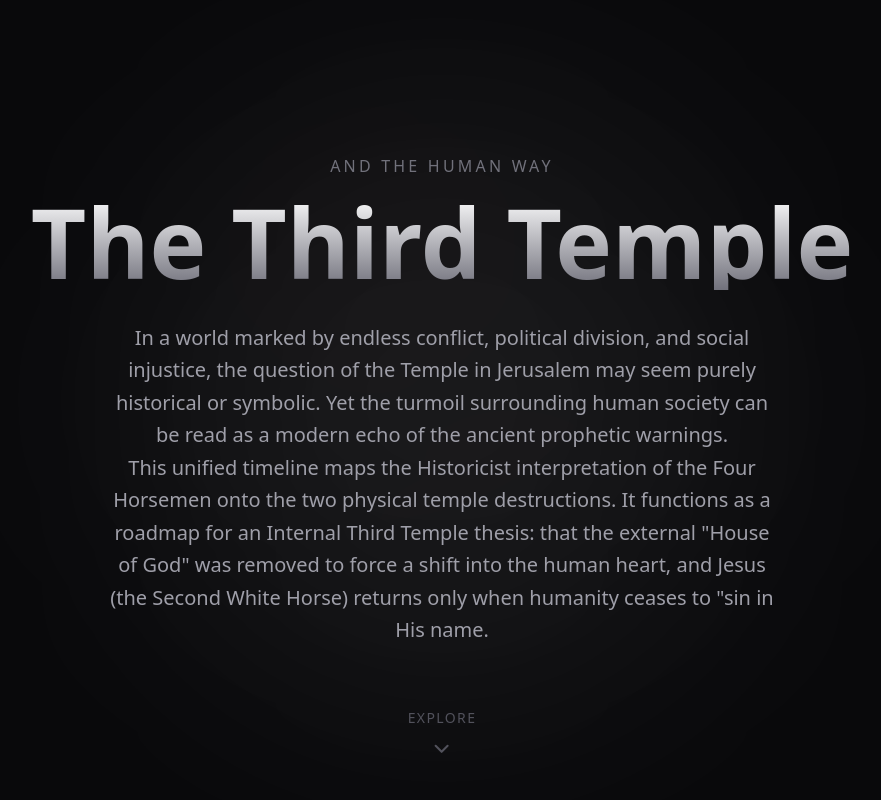
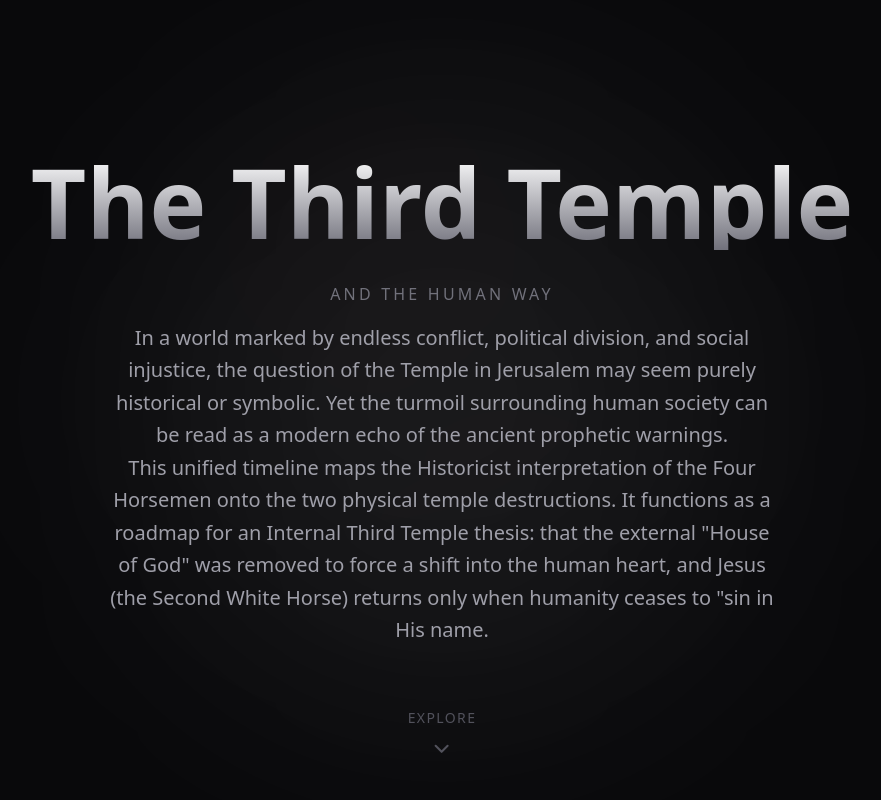
Before and after one commit to galen108/The-Human-Way, a Next.js app: page / in a window 1280 px wide. Shown: the top 800 px of the page, without its empty margins (198-1079 px from the left). Built offline with nearby package versions, Linux system fonts and the light colour scheme.

Commit message:
The-Human-Way, 3/17/2026 — Further Update to Hero.tsx

```diff
--- a/components/Hero.tsx
+++ b/components/Hero.tsx
@@ -17,6 +17,14 @@ export function Hero() {
       </div>
 
       <motion.div style={{ y: y1, opacity }} className="z-10 max-w-4xl">
+          <motion.h1
+              initial={{ opacity: 0, y: 20 }}
+              animate={{ opacity: 1, y: 0 }}
+              transition={{ duration: 0.8, delay: 0.2 }}
+              className="text-6xl md:text-8xl font-bold mb-8 gradient-text"
+          >
+              {CONTENT.hero.title}
+          </motion.h1>
           <motion.p
               initial={{ opacity: 0, y: 20 }}
               animate={{ opacity: 1, y: 0 }}
@@ -25,14 +33,6 @@ export function Hero() {
           >
               {CONTENT.hero.subtitle}
           </motion.p>
-          <motion.h1
-              initial={{ opacity: 0, y: 20 }}
-              animate={{ opacity: 1, y: 0 }}
-              transition={{ duration: 0.8, delay: 0.2 }}
-              className="text-6xl md:text-8xl font-bold mb-8 gradient-text"
-          >
-              {CONTENT.hero.title}
-          </motion.h1>
           <motion.h2
               initial={{ opacity: 0 }}
               animate={{ opacity: 1 }}
@@ -41,14 +41,14 @@ export function Hero() {
           >
               {CONTENT.hero.description}
           </motion.h2>
-          <motion.p
+          <motion.h2
               initial={{ opacity: 0 }}
               animate={{ opacity: 1 }}
               transition={{ duration: 1, delay: 0.5 }}
               className="text-lg md:text-xl text-zinc-400 max-w-2xl mx-auto leading-relaxed"
           >
               {CONTENT.hero.thesis}
-          </motion.p>
+          </motion.h2>
       </motion.div>
 
       <motion.div
```
